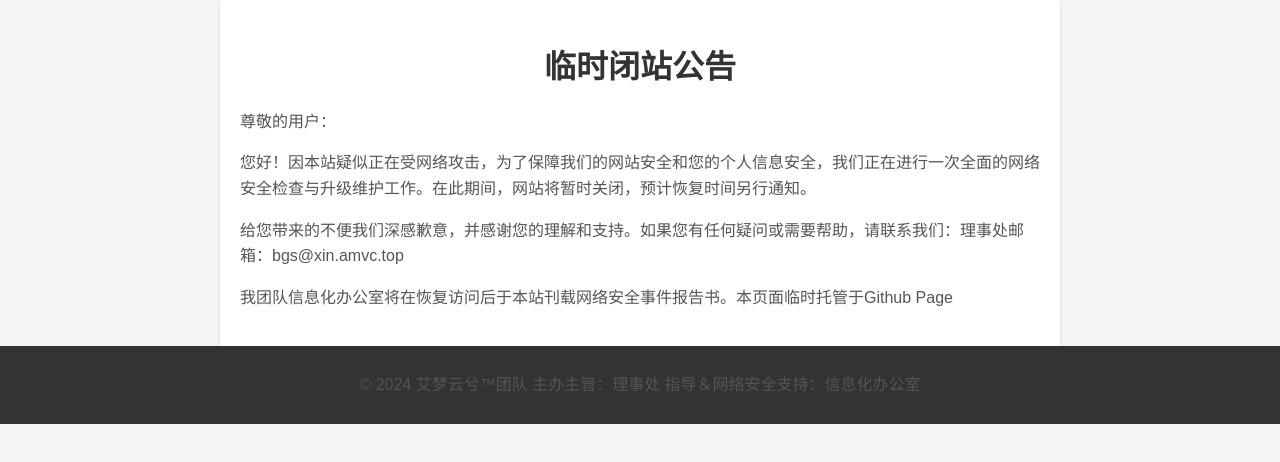
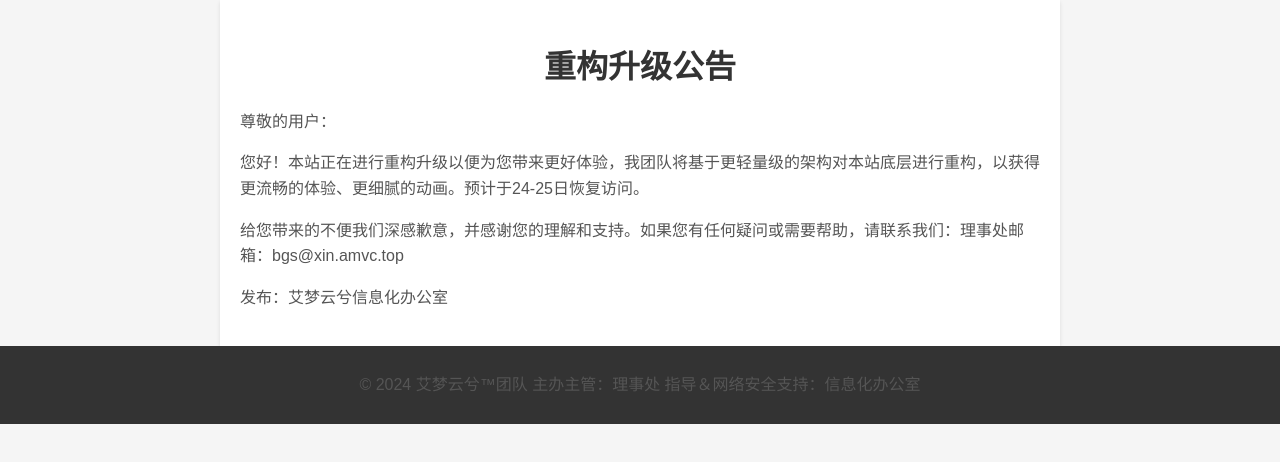
Before and after one commit to amvc666/amvc666.github.io, a plain HTML site: page index.html in a window 1280 px wide. Drawn offline with Linux system fonts and the light colour scheme.

Commit message:
index.html

```diff
--- a/index.html
+++ b/index.html
@@ -3,7 +3,7 @@
 <head>
     <meta charset="UTF-8">
     <meta name="viewport" content="width=device-width, initial-scale=1.0">
-    <title>临时闭站公告 - 艾梦云兮团队官网</title>
+    <title>重构升级公告 - 艾梦云兮团队官网</title>
     <style>
         body {
             font-family: Arial, sans-serif;
@@ -36,11 +36,11 @@
 </head>
 <body>
     <div class="container">
-        <h1>临时闭站公告</h1>
+        <h1>重构升级公告</h1>
         <p>尊敬的用户：</p>
-        <p>您好！因本站疑似正在受网络攻击，为了保障我们的网站安全和您的个人信息安全，我们正在进行一次全面的网络安全检查与升级维护工作。在此期间，网站将暂时关闭，预计恢复时间另行通知。</p>
+        <p>您好！本站正在进行重构升级以便为您带来更好体验，我团队将基于更轻量级的架构对本站底层进行重构，以获得更流畅的体验、更细腻的动画。预计于24-25日恢复访问。</p>
         <p>给您带来的不便我们深感歉意，并感谢您的理解和支持。如果您有任何疑问或需要帮助，请联系我们：理事处邮箱：bgs@xin.amvc.top</p>
-        <p>我团队信息化办公室将在恢复访问后于本站刊载网络安全事件报告书。本页面临时托管于Github Page</p>
+        <p>发布：艾梦云兮信息化办公室</p>
     </div>
     <footer>
         <p>© 2024 艾梦云兮™团队 主办主管：理事处 指导＆网络安全支持：信息化办公室</p>
```
